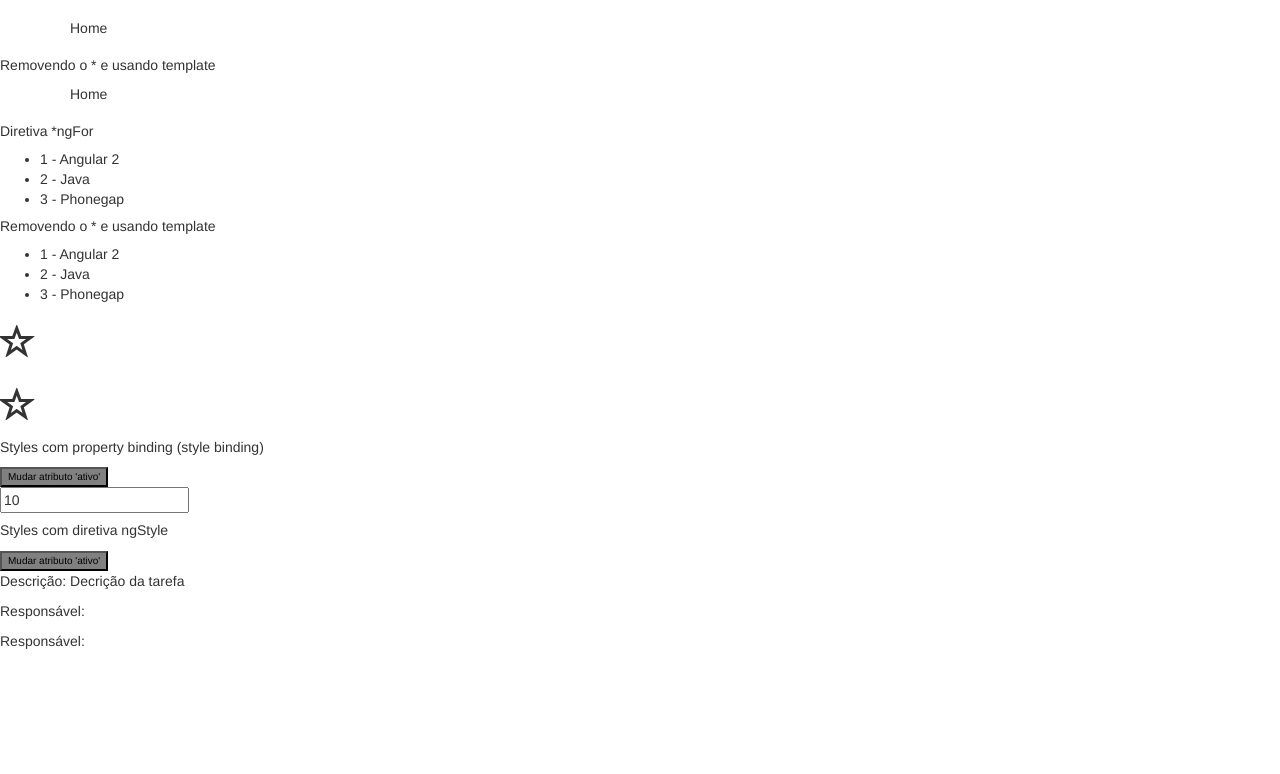
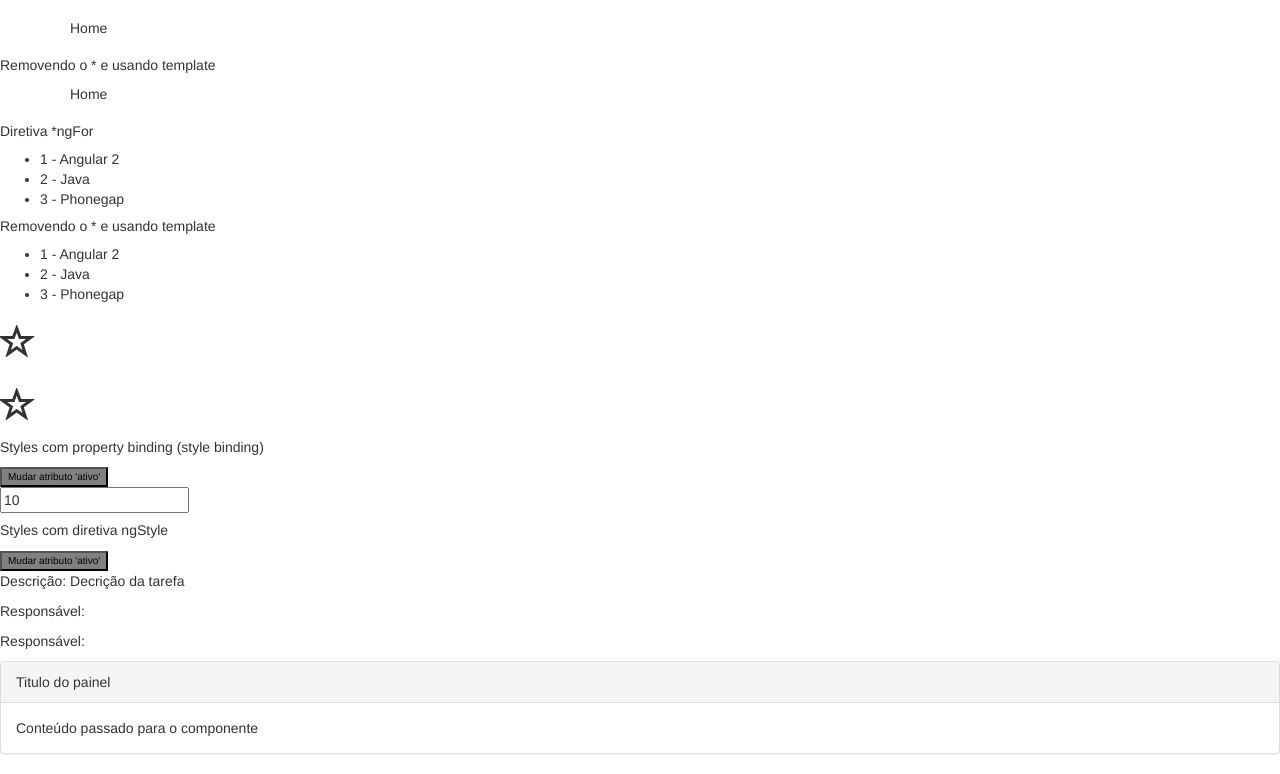
Before and after one commit to Calmann/diretivas04, an Angular app: page / in a window 1280 px wide. Shown: the part 304-1078 px from the top of the page. Before the commit the page ends 965 px from the top, so only its background shows below. Built offline with nearby package versions, Linux system fonts and the light colour scheme.

Commit message:
ng-content

```diff
--- a/src/app/app.component.html
+++ b/src/app/app.component.html
@@ -4,3 +4,12 @@
 <app-diretiva-ngclass></app-diretiva-ngclass>
 <app-diretiva-ngstyle></app-diretiva-ngstyle>
 <app-operador-elvis></app-operador-elvis>
+<app-exemplo-ng-content>
+    <div class="titulo">
+        Titulo do painel
+    </div>
+    <div class="corpo">
+        Conteúdo passado para o componente
+    </div>
+
+</app-exemplo-ng-content>
--- a/src/app/app.module.ts
+++ b/src/app/app.module.ts
@@ -11,6 +11,7 @@
 import { DiretivaNgstyleComponent } from './diretiva-ngstyle/diretiva-ngstyle.component';
 import { FormsModule } from '@angular/forms';
 import { OperadorElvisComponent } from './operador-elvis/operador-elvis.component';
+import { ExemploNgContentComponent } from './exemplo-ng-content/exemplo-ng-content.component';
 
 @NgModule({
   declarations: [
@@ -22,6 +23,7 @@
     DiretivaNgclassComponent,
     DiretivaNgstyleComponent,
     OperadorElvisComponent,
+    ExemploNgContentComponent,
   ],
   imports: [
     FormsModule,
--- /dev/null
+++ b/src/app/exemplo-ng-content/exemplo-ng-content.component.html
@@ -0,0 +1,8 @@
+<div class="panel panel-default">
+    <div class="panel-heading">
+        <ng-content select=".titulo"></ng-content>
+    </div>
+    <div class="panel-body">
+      <ng-content select=".corpo"></ng-content>
+    </div>
+  </div>
--- /dev/null
+++ b/src/app/exemplo-ng-content/exemplo-ng-content.component.ts
@@ -0,0 +1,17 @@
+import { Component, OnInit } from '@angular/core';
+
+@Component({
+  selector: 'app-exemplo-ng-content',
+  templateUrl: './exemplo-ng-content.component.html',
+  styleUrls: ['./exemplo-ng-content.component.css']
+})
+export class ExemploNgContentComponent implements OnInit {
+
+
+
+  constructor() { }
+
+  ngOnInit(): void {
+  }
+
+}
```
Also changed, not shown: src/app/exemplo-ng-content/exemplo-ng-content.component.css (added), 1 other file (tests, documents, lock files or other folders).
